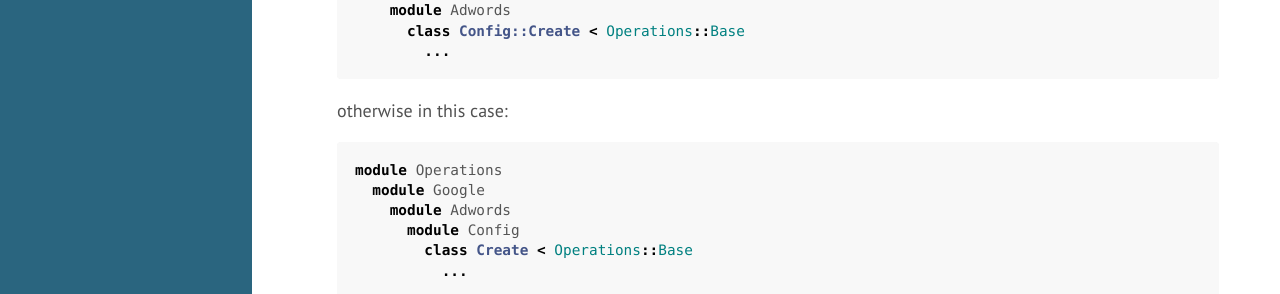
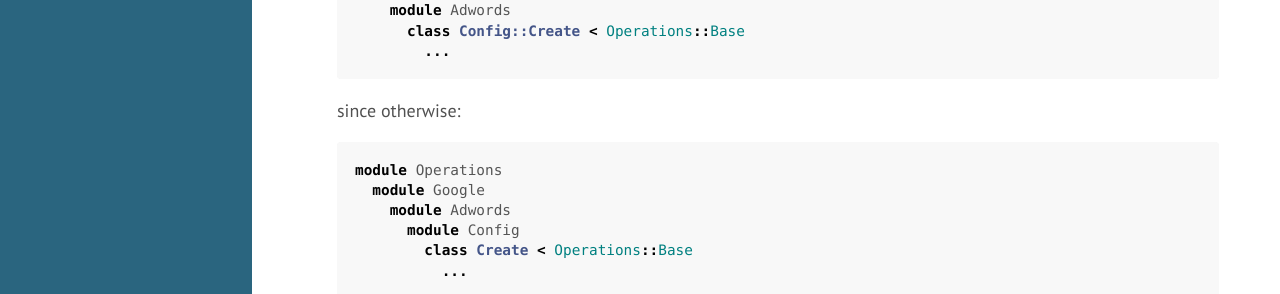
Before and after one commit to tap349/tap349.github.io, a Jekyll site: the page built from _posts/2016-09-02-autoloading-in-rails.md, in a window 1280 px wide and 900 px high, scrolled down 1159 px. Shown: the part 266-560 px from the top of the window. Built offline with Jekyll 4.4.1, drawn with Linux system fonts in a browser that asks for light colours.

Commit message:
update 2016-09-02_19:30:01

````diff
--- a/_posts/2016-09-02-autoloading-in-rails.md
+++ b/_posts/2016-09-02-autoloading-in-rails.md
@@ -78,7 +78,7 @@
           ...
   ```
 
-  otherwise in this case:
+  since otherwise:
 
   ```ruby
   module Operations
````
